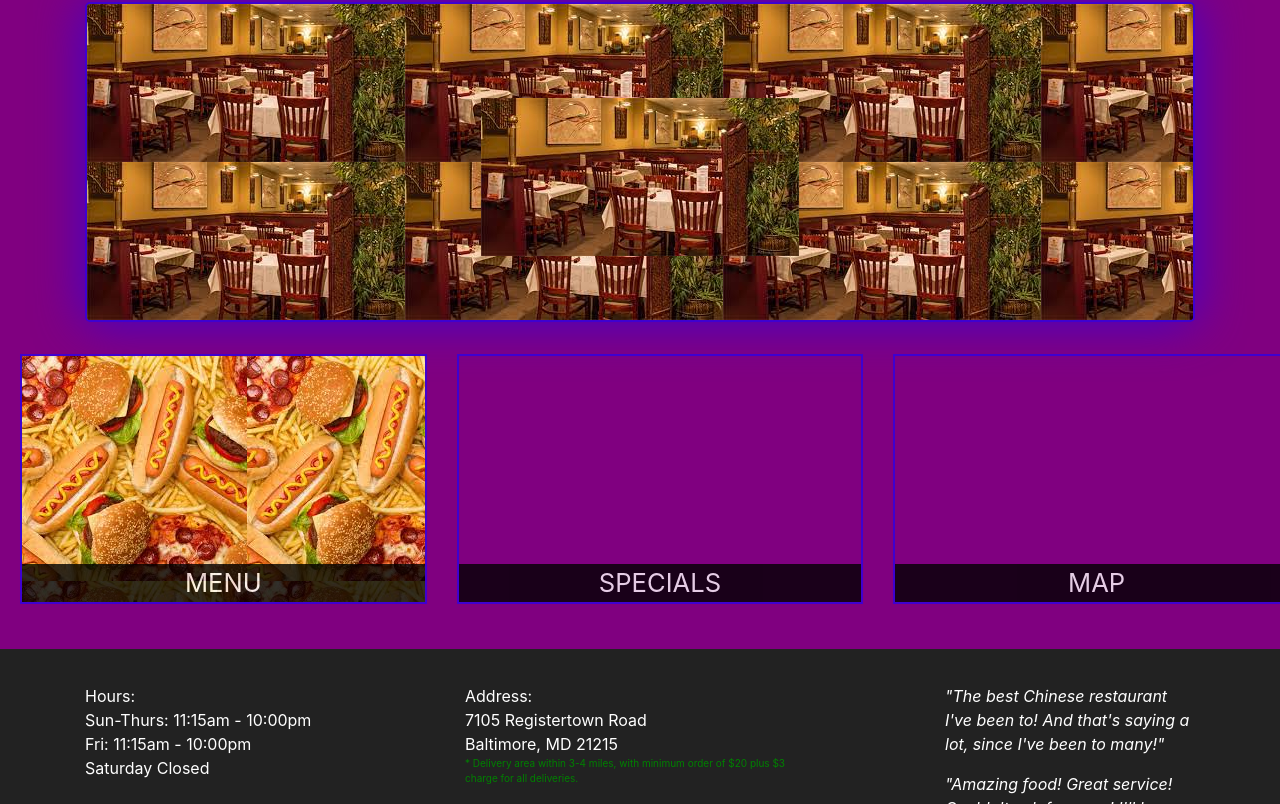
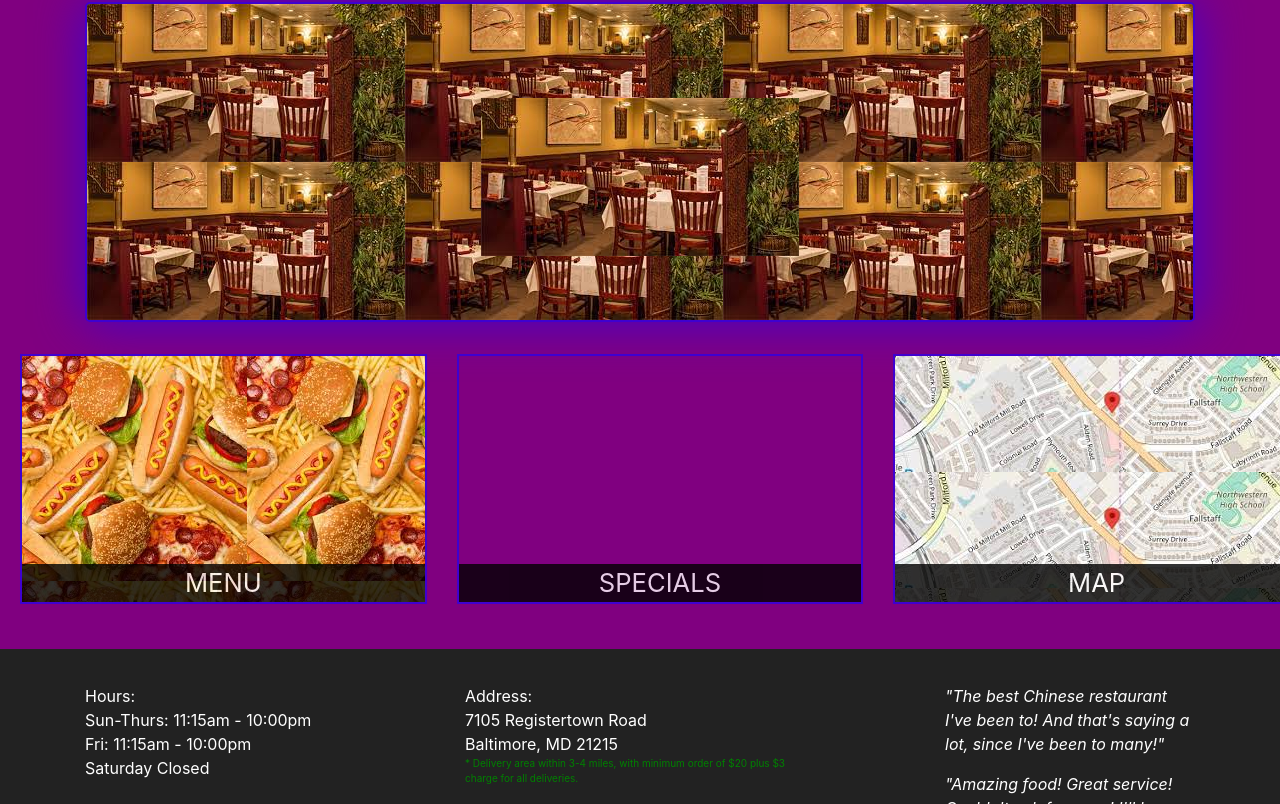
Before and after one commit to arjundhaka/arjundhaka.github.io, a plain HTML site: page module5-solution/home-snippet.html in a window 1280 px wide. Shown: the part 407-1211 px from the top of the page. Drawn offline with nearby package versions, Linux system fonts and the light colour scheme.

Commit message:
Update module5assignment.css

```diff
--- a/module5-solution/module5assignment.css
+++ b/module5-solution/module5assignment.css
@@ -49,7 +49,7 @@
         }
         #map-tile {
             margin-left: 20px;
-            background: url('map.png');
+            background: url('map.jpeg');
         }
         #menu-tile span,#specials-tile span,#map-tile span {
             position: absolute;
```
